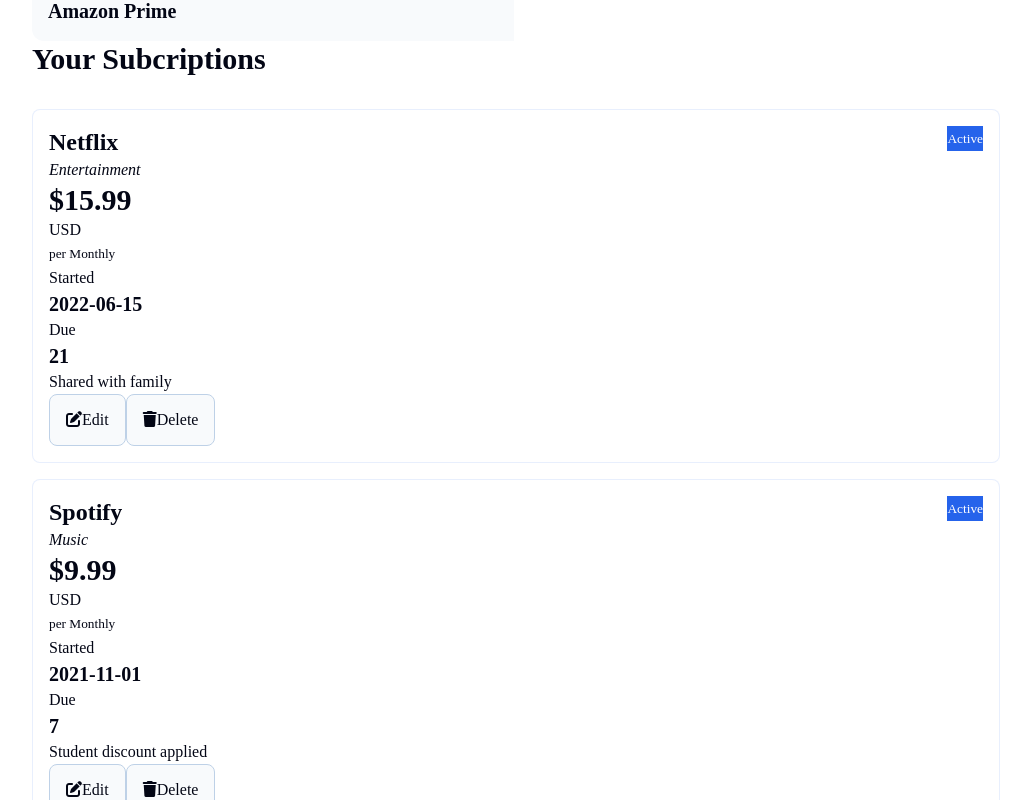
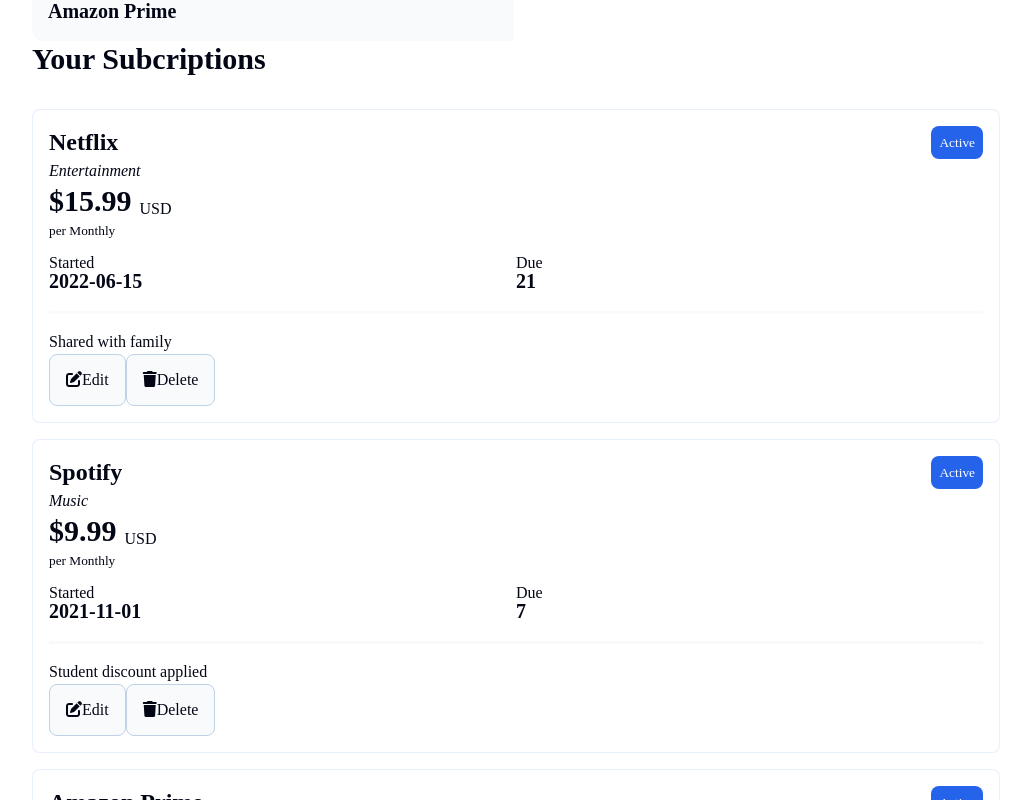
Before and after one commit to tomlhennessy/expenny, a Next.js app: page /dashboard in a window 1280 px wide. Shown: the part 520-1320 px from the top of the page, without its empty margins (124-1155 px from the left). Built offline with nearby package versions, Linux system fonts and the light colour scheme; a web font is replaced by a local one.

Commit message:
subscription card styling

```diff
--- a/app/globals.css
+++ b/app/globals.css
@@ -195,6 +195,37 @@
   gap: 1rem;
 }
 
+.status {
+  padding: 0.25rem 0.5rem;
+  border-radius: var(--border-radius-small);
+}
+
+.sub-cost {
+  display: flex;
+  align-items: flex-end;
+  gap: 0.5rem;
+}
+
+.sub-cost p  {
+  margin-bottom: -2px;
+}
+
+.sub-renewal {
+  padding-top: 0.5rem;
+  display: grid;
+  grid-template-columns: repeat(2, minmax(0, 1fr));
+}
+
+.sub-renewal h4 {
+  margin-top: -0.5rem;
+}
+
+.white-line {
+  background: var(--background-muted);
+  height: 3px;
+  width: 100%;
+  margin: 1rem 0;
+}
 
 
 /* login  */
--- a/components/SubscriptionsDisplay.jsx
+++ b/components/SubscriptionsDisplay.jsx
@@ -27,7 +27,7 @@
 
                 <small>per {billingFrequency}</small>
 
-                <div className='sub-renewal'>
+                <div className="sub-renewal">
                     <div>
                       <p>Started</p>
                       <h4>{startDate}</h4>
@@ -36,18 +36,20 @@
                     <p>Due</p>
                     <h4>{getDaysUntilNextCharge(startDate, billingFrequency)}</h4>
                   </div>
-                  <div className='white-line' />
+                </div>
+
+                <div className="white-line" />
                 <p>{notes}</p>
-                  <div className='subcription-actions'>
-                    <button className='button-card'>
+
+                <div className="subscription-actions">
+                  <button className="button-card">
                   <i className="fa-solid fa-pen-to-square"></i>
                     Edit
                   </button>
-                    <button className='button-card'>
+                  <button className="button-card">
                   <i className="fa-solid fa-trash"></i>
                     Delete
                   </button>
-                  </div>
                 </div>
 
               </div>
```
Lines whose indentation alone changed are shown as unchanged.
